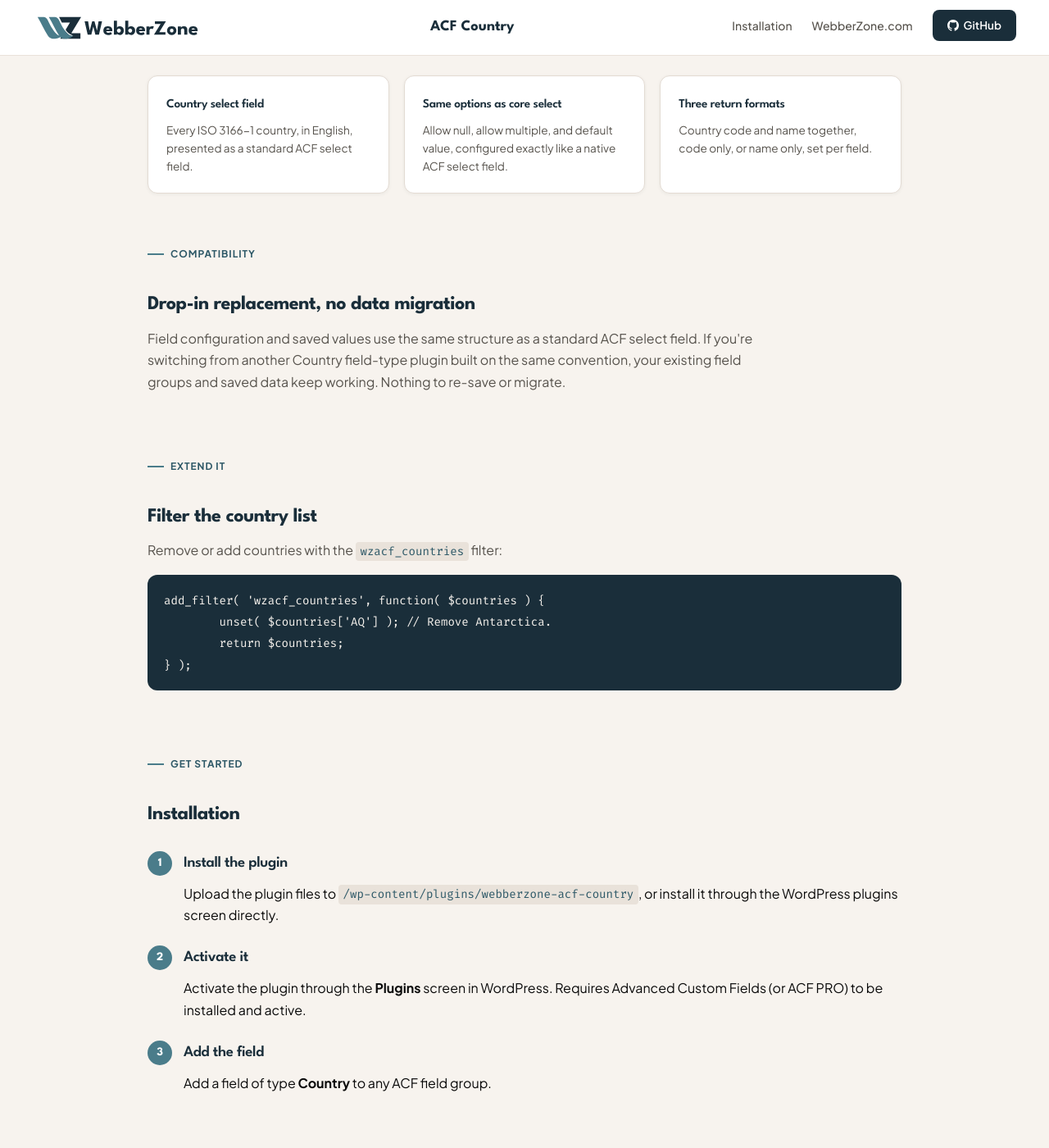
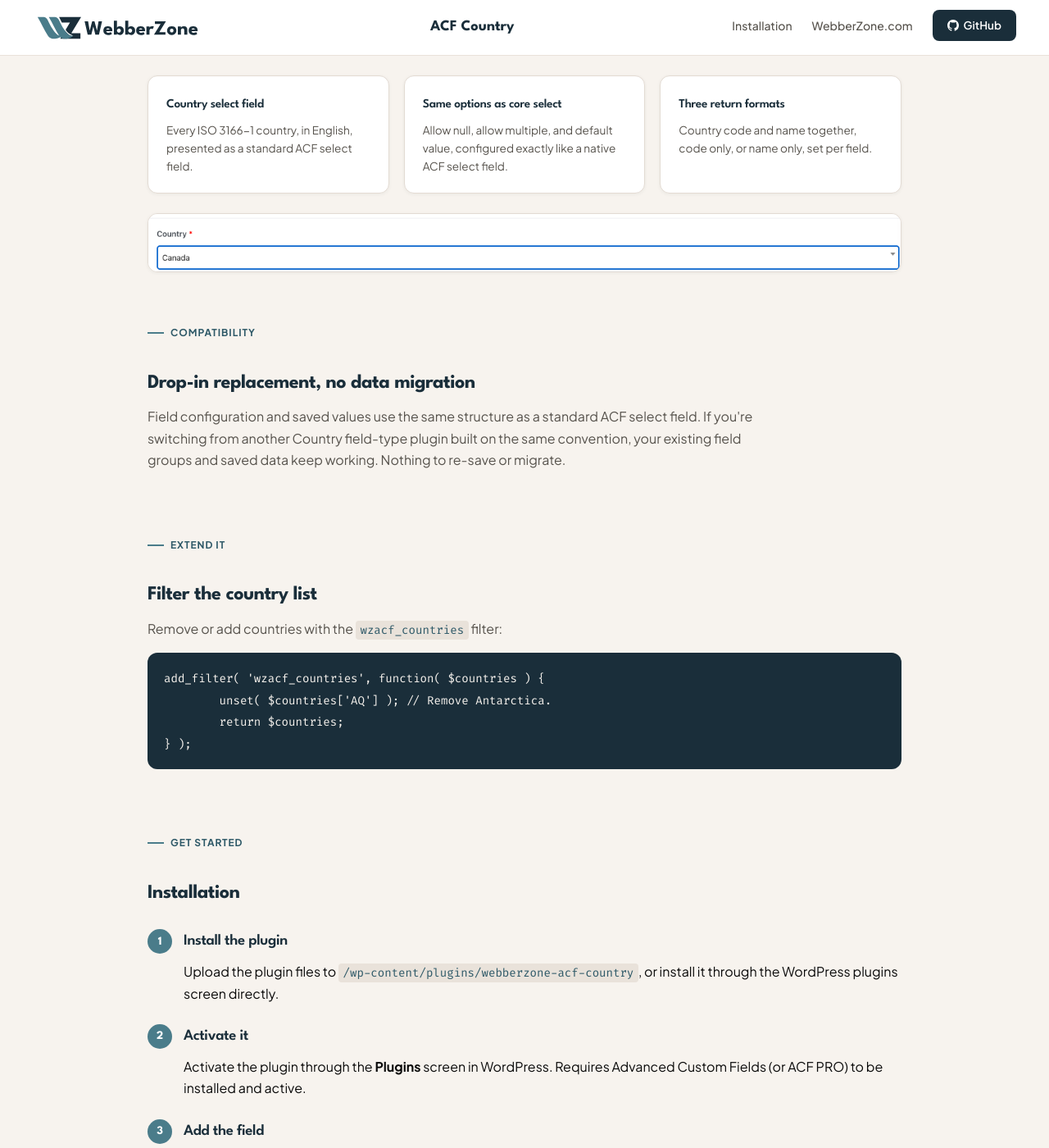
Before and after one commit to WebberZone/webberzone-acf-country, a Jekyll site: the page built from index.md, in a window 1280 px wide and 1400 px high, scrolled down 658 px. Shown: the whole window at 82% size. Built offline with Jekyll 4.4.1, drawn with Linux system fonts in a browser that asks for light colours.

Commit message:
Add a screenshot of the Country field to the homepage
Shows the field as it renders in ACF: a searchable select with the
full country list, captured from a throwaway demo record.

```diff
--- a/index.md
+++ b/index.md
@@ -34,6 +34,8 @@ permalink: /
       <p>Country code and name together, code only, or name only, set per field.</p>
     </div>
   </div>
+
+  <img class="screenshot" src="{{ '/site-assets/img/screenshot-country-field.png' | relative_url }}" alt="The Country field as it appears on an ACF-powered edit screen, showing a searchable select with Canada chosen" width="1250" height="95">
 </div>
 
 <div class="home-section" style="padding-top:0;">
--- a/site-assets/css/style.css
+++ b/site-assets/css/style.css
@@ -170,6 +170,16 @@ a:focus-visible, button:focus-visible {
 .feature-card h3 { font-size: .95rem; margin: 0 0 8px; }
 .feature-card p { color: var(--wz-warm-grey); font-size: .85rem; margin: 0; line-height: 1.6; }
 
+.screenshot {
+  display: block;
+  width: 100%;
+  height: auto;
+  margin-top: 24px;
+  border: 1px solid var(--wz-card-border);
+  border-radius: var(--r);
+  box-shadow: 0 1px 4px var(--wz-card-shadow);
+}
+
 .steps-grid { display: grid; grid-template-columns: repeat(3, 1fr); gap: 24px; margin-top: 28px; counter-reset: step; }
 .step { position: relative; padding-left: 44px; }
 .step::before {
```
Also changed, not shown: site-assets/img/screenshot-country-field.png (added).
